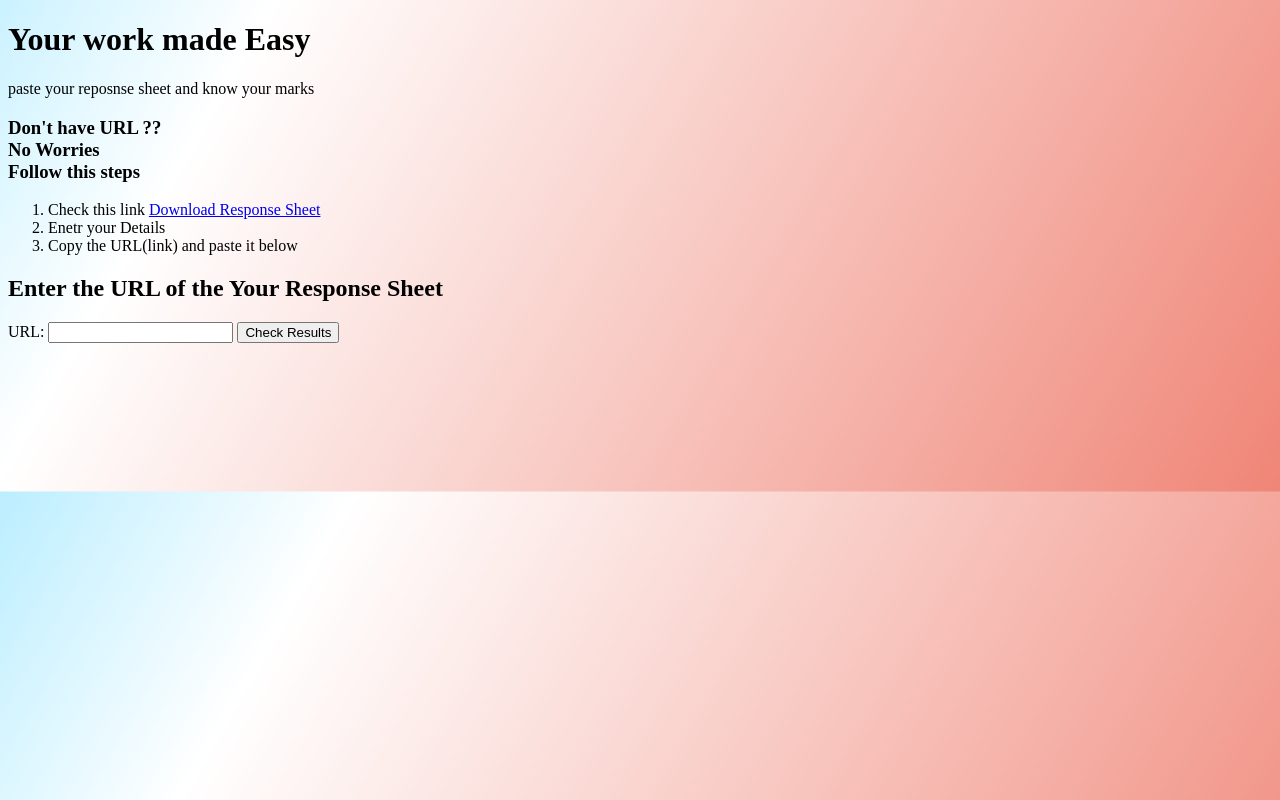
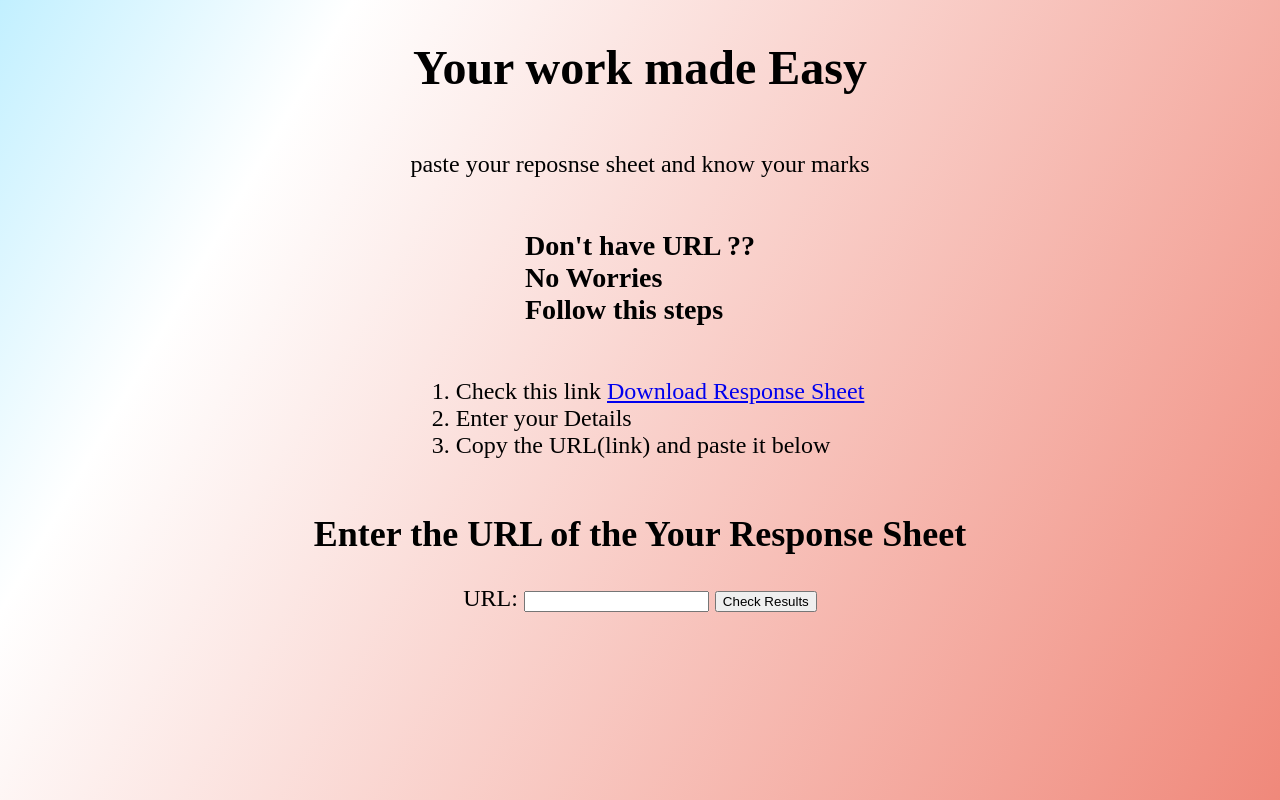
Before and after one commit to KRSaiDhanush/Eamcet-ResponseSheet-evaluator, a Flask app: page / in a window 1280 px wide. Run offline with Flask 3, Linux system fonts and the light colour scheme.

Commit message:
updated website for large screend

```diff
--- a/templates/index.html
+++ b/templates/index.html
@@ -9,6 +9,7 @@
             background: linear-gradient(300deg,#ef8172,white, #00bfff)50%;
             background-size: 180% 180%;
             animation: gradient-animation 18s ease infinite;
+            font-size: 1.5rem;
 }
 
        @keyframes gradient-animation {
@@ -21,10 +22,20 @@
   100% {
     background-position: 0% 50%;
   }
-}
+                                     }
+   @media screen and (min-width: 600px) {
+  .container{
+    display: flex;
+    justify-content: center;
+    flex-direction: column;
+    align-items: center;
+    font-size: 1.5rem;
+  }
+                                        }
     </style>
   </head>
   <body>
+  <div class="container">
     <h1>Your work made Easy </h1>
     <p>paste your reposnse sheet and know your marks</p>
     <h3> Don't have URL ??<br>No Worries<br>Follow this steps </h3>
@@ -33,7 +44,7 @@
         Check this link <a href="https://cets.apsche.ap.gov.in/EAPCET/Eapcet/EAPCET_ResponseSheet.aspx">Download Response Sheet</a>
       </li>
       <li>
-        Enetr your Details
+        Enter your Details
       </li>
       <li>
         Copy the URL(link) and paste it below
@@ -45,5 +56,6 @@
       <input type="text" id="url" name="url" required>
       <button type="submit">Check Results</button>
     </form>
+  </div>
   </body>
 </html>
```
Also changed, not shown: templates/results.html (+14 -2 lines).
